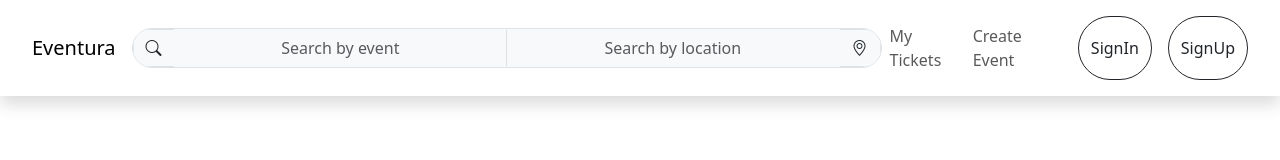
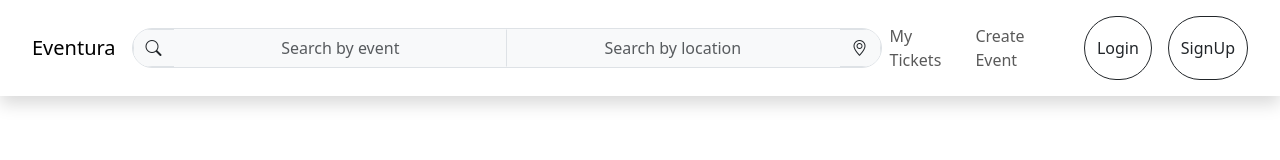
Before and after one commit to DpakDileep/eventura_fs, a React (Vite) app in the folder eventura/: page /login in a window 1280 px wide. Shown: the top 160 px of the page. Built offline with nearby package versions, Linux system fonts and the light colour scheme.

Commit message:
navbar, login and signup complete

```diff
--- a/eventura/src/components/AppNavbar.jsx
+++ b/eventura/src/components/AppNavbar.jsx
@@ -46,12 +46,17 @@ export default function AppNavbar() {
             <>
               <NavLink>Dashboard</NavLink>
               <NavLink>
-                <i className="bi bi-person-circle">{" "}{currentUser.firstName}</i>
+                <i className="bi bi-person-circle"> {currentUser.firstName}</i>
               </NavLink>
             </>
           ) : (
             <>
-              <Button variant="outline-dark rounded-pill ms-3">SignIn</Button>
+              <Button
+                variant="outline-dark rounded-pill ms-3"
+                onClick={() => navigate("/login")}
+              >
+                Login
+              </Button>
               <Button
                 variant="outline-dark rounded-pill ms-3"
                 onClick={() => navigate("/signup")}
--- a/eventura/src/components/Login.jsx
+++ b/eventura/src/components/Login.jsx
@@ -23,10 +23,12 @@ export default function Login() {
       (u) => u.email == user.email && u.password == user.password
     );
     if (existUser) {
-      alert("login Succesfull");
+      alert("Login Succesfull");
+      sessionStorage.setItem("isLoggedIn", "true");
+      sessionStorage.setItem("currentUser", JSON.stringify(existUser));
       navigate("/");
     } else {
-      alert("invalid email or Password");
+      alert("Invalid Email or Password");
     }
   };
 
```
